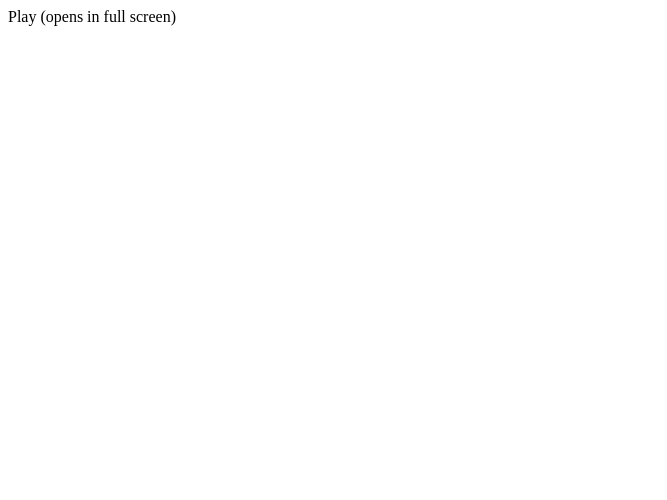
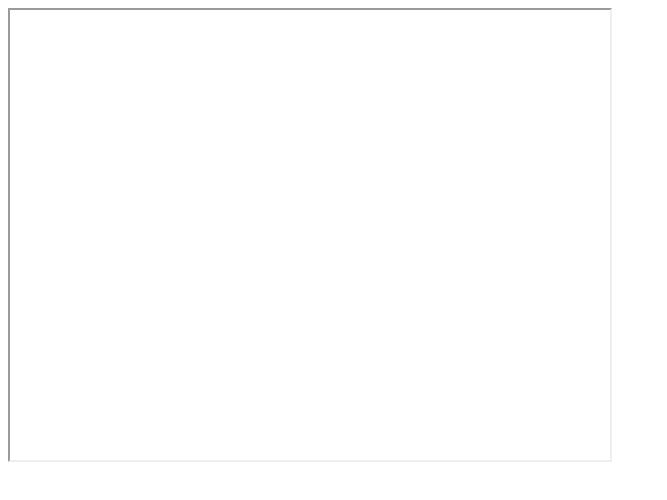
Before and after one commit to dgmp88/georgep.xyz, a Next.js app: page /play in a window 1280 px wide. Shown: the top 500 px of the page, without its empty margins (0-667 px from the left). Built offline with nearby package versions, Linux system fonts and the light colour scheme.

Commit message:
Make an iframe with the right aspect ratio for fullscreen

```diff
--- a/pages/play.js
+++ b/pages/play.js
@@ -1,36 +1,63 @@
-import { Component } from 'react';
+import { Component, createRef } from 'react';
 
+class Play extends Component {
+  width = 600;
+  constructor(props) {
+    super(props);
+    this.state = { url: '' };
+    this.iframeContainer = createRef();
+  }
+
+  componentDidMount() {
+    // Size container div properly
+    let wH = screen.width / screen.height;
+    this.iframeContainer.current.style.width = `${this.width}px`;
+    let h = this.width / wH;
+    h = Math.round(h);
+
+    this.iframeContainer.current.style.height = `${h}px`;
+
+    // Set url
+    const params = new Proxy(new URLSearchParams(window.location.search), {
+      get: (searchParams, prop) => searchParams.get(prop),
+    });
+    this.state.url = `/${params.game}/index.html`;
+  }
+
+  setupOnClick() {
+    var iframe = document.getElementById('gameIframe');
+
+    if (typeof iframe !== 'undefined') {
       function openFullscreen() {
-  var elem = document.documentElement;
-  if (elem.requestFullscreen) {
-    elem.requestFullscreen();
+        if (iframe.requestFullscreen) {
+          iframe.requestFullscreen();
         } else if (elem.webkitRequestFullscreen) {
           /* Safari */
-    elem.webkitRequestFullscreen();
+          iframe.webkitRequestFullscreen();
         } else if (elem.msRequestFullscreen) {
           /* IE11 */
-    elem.msRequestFullscreen();
+          iframe.msRequestFullscreen();
         }
       }
 
-function navToGame() {
-  const params = new Proxy(new URLSearchParams(window.location.search), {
-    get: (searchParams, prop) => searchParams.get(prop),
-  });
-  window.location.href = `/${params.game}/index.html`;
+      var iframeDoc = iframe.contentWindow.document;
+      iframeDoc.onclick = openFullscreen;
+    }
   }
 
-function startGame() {
-  openFullscreen();
-  navToGame();
-}
-
-class Play extends Component {
   render() {
     return (
-      <div className="prose lg:prose-lg mx-auto px-4 py-8">
-        <a onClick={startGame}>Play</a> (opens in full screen)
+      <>
+        <div ref={this.iframeContainer} className="m-auto pt-5">
+          <iframe
+            id="gameIframe"
+            width="100%"
+            height="100%"
+            src={this.state.url}
+            onLoad={this.setupOnClick}
+          ></iframe>
         </div>
+      </>
     );
   }
 }
```
Also changed, not shown: posts/dinowar.md (+1 -2 lines), posts/lunee.md (+1 -2 lines). Lines whose indentation alone changed are shown as unchanged.
